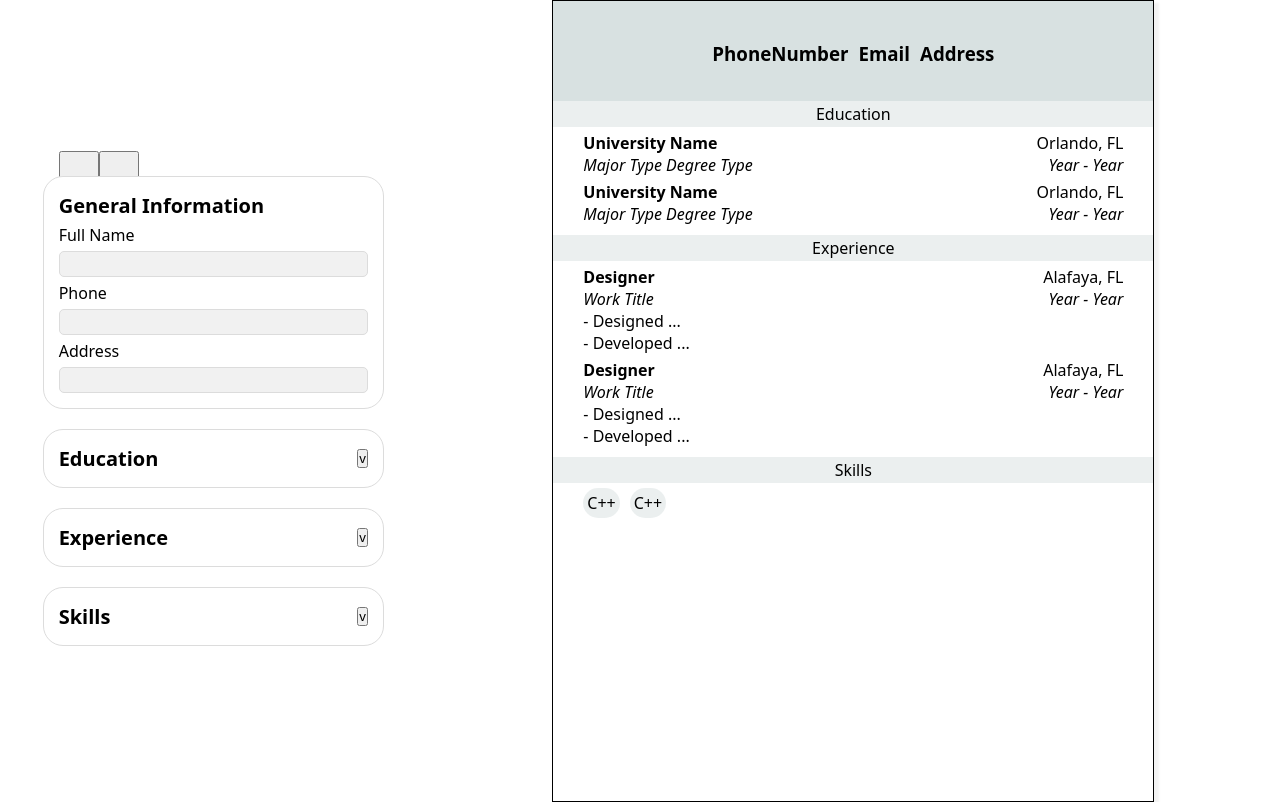
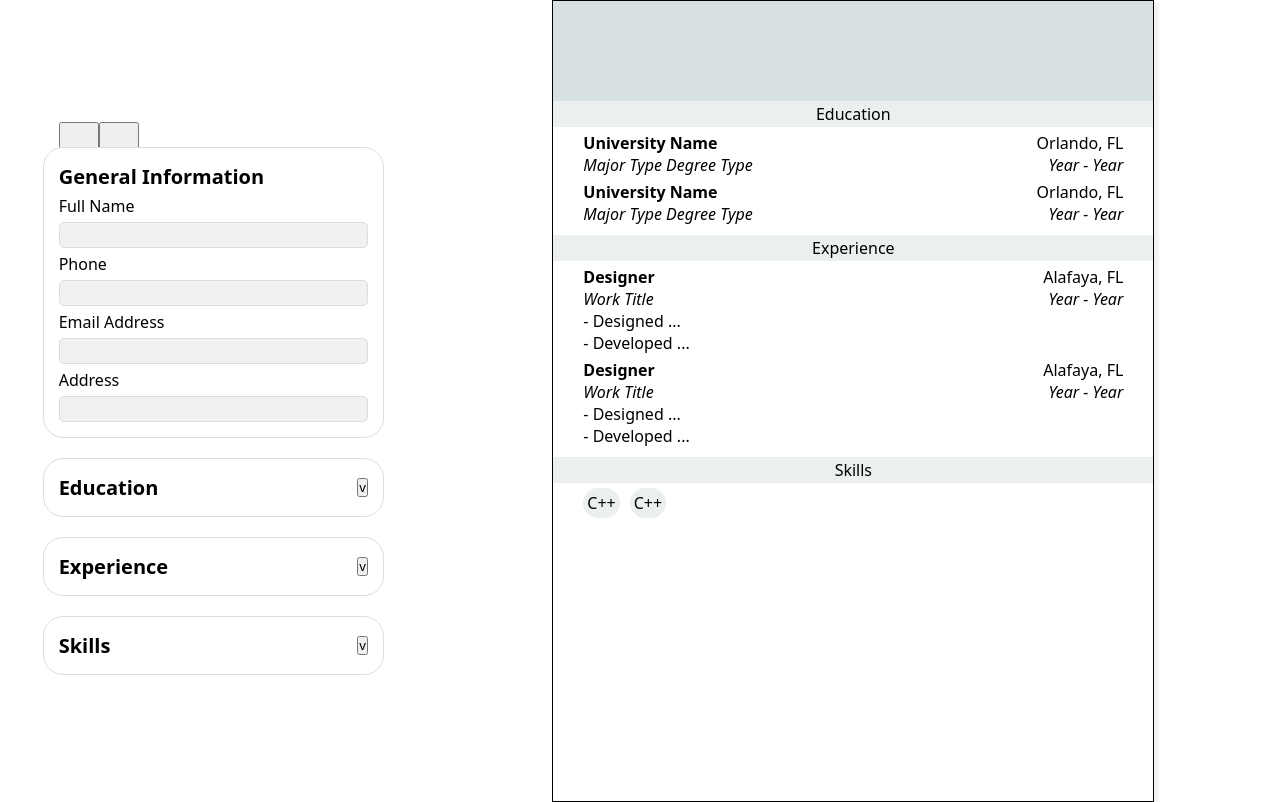
Before and after one commit to eggtoasts/cv-maker, a React (Vite) app: page / in a window 1280 px wide. Built offline with nearby package versions, Linux system fonts and the light colour scheme.

Commit message:
feat: sidebar updates phone, email address, and location in Resume

```diff
--- a/src/App.jsx
+++ b/src/App.jsx
@@ -5,24 +5,41 @@ import "./App.css";
 
 function MainContent() {
   const [name, setName] = useState(" ");
+  const [phone, setPhone] = useState(" ");
+  const [address, setAddress] = useState(" ");
+  const [location, setLocation] = useState(" ");
   return (
     <>
       <div class="main-content">
-        <Sidebar name={name} setName={setName} />
-        <ResumeSection name={name} />
+        <Sidebar
+          name={name}
+          setName={setName}
+          phone={phone}
+          setPhone={setPhone}
+          address={address}
+          setAddress={setAddress}
+          location={location}
+          setLocation={setLocation}
+        />
+        <ResumeSection
+          name={name}
+          phone={phone}
+          address={address}
+          location={location}
+        />
       </div>
     </>
   );
 }
 
-function GeneralInfo({ name }) {
+function GeneralInfo({ name, phone, address, location }) {
   return (
     <div class="general section">
       <h1>{name}</h1>
       <div class="section-sub-info gen">
-        <h3>PhoneNumber</h3>
-        <h3>Email</h3>
-        <h3>Address</h3>
+        <h3>{phone}</h3>
+        <h3>{address}</h3>
+        <h3>{location}</h3>
       </div>
     </div>
   );
@@ -104,10 +121,15 @@ function SkillInfo() {
   );
 }
 
-function Resume({ name }) {
+function Resume({ name, phone, address, location }) {
   return (
     <div class="resume">
-      <GeneralInfo name={name} />
+      <GeneralInfo
+        name={name}
+        phone={phone}
+        address={address}
+        location={location}
+      />
       <SchoolInfo />
       <WorkInfo />
       <SkillInfo />
@@ -115,15 +137,24 @@ function Resume({ name }) {
   );
 }
 
-function ResumeSection({ name }) {
+function ResumeSection({ name, phone, address, location }) {
   return (
     <div class="resume-section">
-      <Resume name={name} />
+      <Resume name={name} phone={phone} address={address} location={location} />
     </div>
   );
 }
 
-function Sidebar({ name, setName }) {
+function Sidebar({
+  name,
+  setName,
+  phone,
+  setPhone,
+  address,
+  setAddress,
+  location,
+  setLocation,
+}) {
   return (
     <div class="sidebar">
       <div class="options">
@@ -141,10 +172,25 @@ function Sidebar({ name, setName }) {
         />
 
         <label>Phone</label>
-        <input type="text" />
+        <input
+          type="text"
+          value={phone}
+          onChange={(e) => setPhone(e.target.value)}
+        />
+
+        <label>Email Address</label>
+        <input
+          type="text"
+          value={address}
+          onChange={(e) => setAddress(e.target.value)}
+        />
 
         <label>Address</label>
-        <input type="text" />
+        <input
+          type="text"
+          value={location}
+          onChange={(e) => setLocation(e.target.value)}
+        />
       </form>
 
       <form class="sidebar-item">
```
